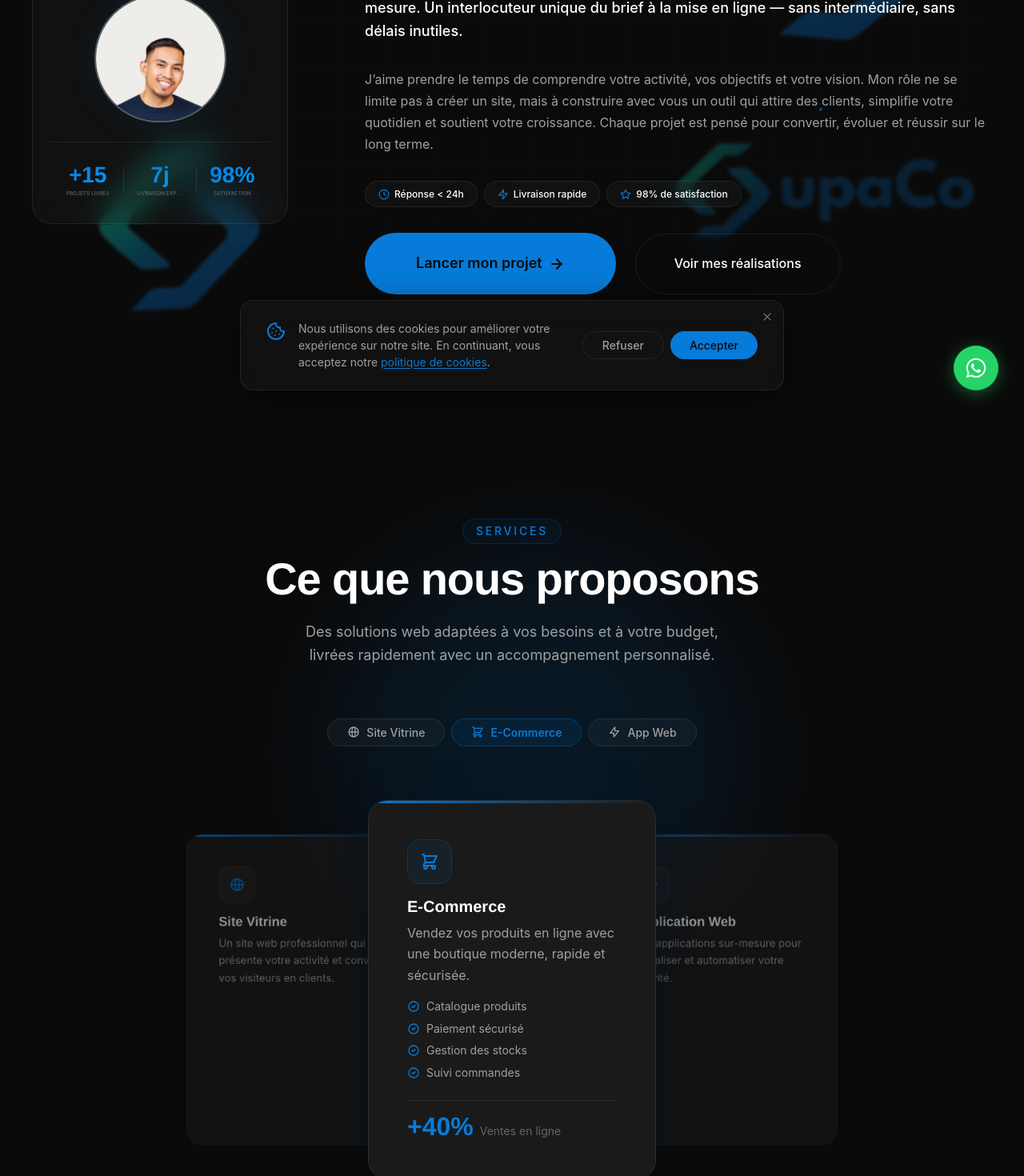
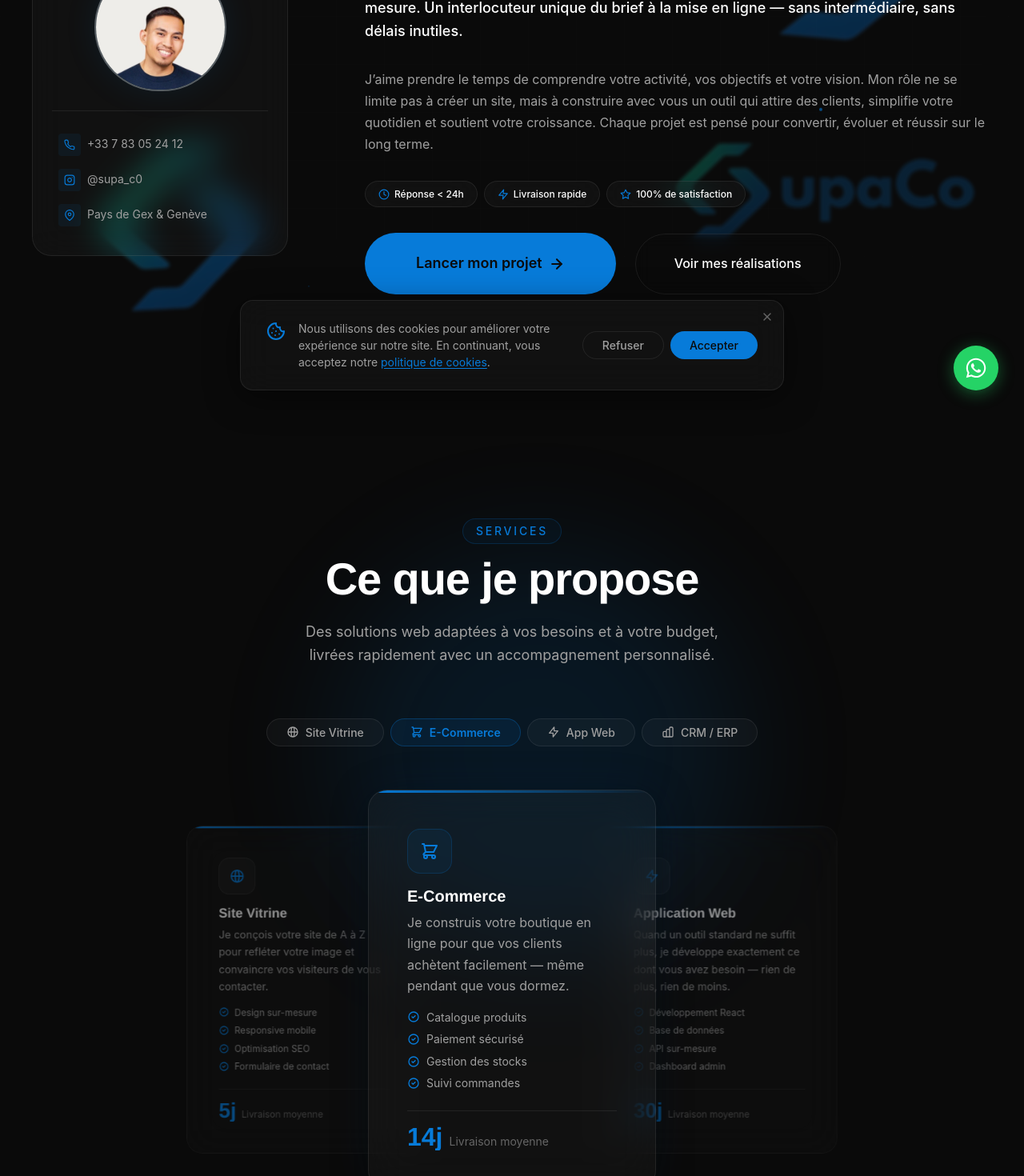
Before and after one commit to SupaKd/supaco, a React (Vite) app: page / in a window 1280 px wide. Shown: the part 280-1750 px from the top of the page at 80% size. Built offline with nearby package versions, Linux system fonts and the light colour scheme; a web font is replaced by a local one.

Commit message:
optimisation

```diff
--- a/src/components/Hero.jsx
+++ b/src/components/Hero.jsx
@@ -52,7 +52,7 @@ const badges = [
         <path d="M12 2l3.09 6.26L22 9.27l-5 4.87 1.18 6.88L12 17.77l-6.18 3.25L7 14.14 2 9.27l6.91-1.01L12 2z" />
       </svg>
     ),
-    label: "98% de satisfaction",
+    label: "100% de satisfaction",
   },
 ];
 
@@ -140,21 +140,66 @@ const Hero = memo(() => {
               </div>
             </div>
 
-            {/* Stats sous la photo */}
-            <div className="hero__stats">
-              <div className="hero__stat">
-                <strong>+15</strong>
-                <span>Projets livrés</span>
-              </div>
-              <div className="hero__stat-divider"></div>
-              <div className="hero__stat">
-                <strong>7j</strong>
-                <span>Livraison express</span>
-              </div>
-              <div className="hero__stat-divider"></div>
-              <div className="hero__stat">
-                <strong>98%</strong>
-                <span>Satisfaction</span>
+            {/* Contacts */}
+            <div className="hero__contacts">
+              <a href="tel:+33600000000" className="hero__contact-item">
+                <span className="hero__contact-icon">
+                  <svg
+                    width="14"
+                    height="14"
+                    viewBox="0 0 24 24"
+                    fill="none"
+                    stroke="currentColor"
+                    strokeWidth="2"
+                    strokeLinecap="round"
+                    strokeLinejoin="round"
+                  >
+                    <path d="M22 16.92v3a2 2 0 0 1-2.18 2 19.79 19.79 0 0 1-8.63-3.07A19.5 19.5 0 0 1 4.69 13a19.79 19.79 0 0 1-3.07-8.67A2 2 0 0 1 3.6 2h3a2 2 0 0 1 2 1.72c.127.96.361 1.903.7 2.81a2 2 0 0 1-.45 2.11L7.91 9.91a16 16 0 0 0 6.18 6.18l.97-.97a2 2 0 0 1 2.11-.45c.907.339 1.85.573 2.81.7A2 2 0 0 1 22 16.92z" />
+                  </svg>
+                </span>
+                <span>+33 7 83 05 24 12</span>
+              </a>
+              <a
+                href="https://www.instagram.com/supa_c0/"
+                target="_blank"
+                rel="noopener noreferrer"
+                className="hero__contact-item"
+              >
+                <span className="hero__contact-icon">
+                  <svg
+                    width="14"
+                    height="14"
+                    viewBox="0 0 24 24"
+                    fill="none"
+                    stroke="currentColor"
+                    strokeWidth="2"
+                    strokeLinecap="round"
+                    strokeLinejoin="round"
+                  >
+                    <rect x="2" y="2" width="20" height="20" rx="5" ry="5" />
+                    <path d="M16 11.37A4 4 0 1 1 12.63 8 4 4 0 0 1 16 11.37z" />
+                    <line x1="17.5" y1="6.5" x2="17.51" y2="6.5" />
+                  </svg>
+                </span>
+                <span>@supa_c0</span>
+              </a>
+              <div className="hero__contact-item hero__contact-item--location">
+                <span className="hero__contact-icon">
+                  <svg
+                    width="14"
+                    height="14"
+                    viewBox="0 0 24 24"
+                    fill="none"
+                    stroke="currentColor"
+                    strokeWidth="2"
+                    strokeLinecap="round"
+                    strokeLinejoin="round"
+                  >
+                    <path d="M21 10c0 7-9 13-9 13s-9-6-9-13a9 9 0 0 1 18 0z" />
+                    <circle cx="12" cy="10" r="3" />
+                  </svg>
+                </span>
+                <span>Pays de Gex &amp; Genève</span>
               </div>
             </div>
           </div>
--- a/src/components/Projects.jsx
+++ b/src/components/Projects.jsx
@@ -1,6 +1,6 @@
-import { useState, useRef, memo, useCallback, useMemo } from "react";
+import { useState, useRef, memo, useCallback, useMemo, useEffect } from "react";
 import { motion, useInView, AnimatePresence } from "framer-motion";
-import { HiOutlineExternalLink } from "react-icons/hi";
+import { HiOutlineExternalLink, HiOutlineArrowRight } from "react-icons/hi";
 
 // Ajoute &fm=webp&auto=format aux URLs Unsplash pour forcer le format WebP
 const optimizeUnsplashUrl = (url) => {
@@ -23,7 +23,9 @@ const ProjectImage = memo(({ src, alt }) => {
       <img
         src={optimizedSrc}
         alt={alt}
-        className={`projects__item-image ${isLoaded ? "projects__item-image--loaded" : ""}`}
+        className={`projects__item-image ${
+          isLoaded ? "projects__item-image--loaded" : ""
+        }`}
         loading="lazy"
         decoding="async"
         onLoad={() => setIsLoaded(true)}
@@ -57,10 +59,10 @@ const ProjectItem = memo(({ project, index, variants, onProjectClick }) => {
       role="link"
       tabIndex={0}
       aria-label={`Voir le projet ${project.title}`}
-      onKeyDown={(e) => e.key === 'Enter' && handleClick()}
+      onKeyDown={(e) => e.key === "Enter" && handleClick()}
     >
       <span className="projects__item-number">
-        {String(index + 1).padStart(2, '0')}
+        {String(index + 1).padStart(2, "0")}
       </span>
 
       <ProjectImage src={project.image} alt={project.title} />
@@ -88,35 +90,25 @@ ProjectItem.displayName = "ProjectItem";
 
 const Projects = () => {
   const ref = useRef(null);
+  const listRef = useRef(null);
   const isInView = useInView(ref, { once: true, margin: "-100px" });
   const [activeFilter, setActiveFilter] = useState("all");
   const [showAll, setShowAll] = useState(false);
+  const [showSwipeHint, setShowSwipeHint] = useState(true);
   const INITIAL_COUNT = 3;
+
+  useEffect(() => {
+    const el = listRef.current;
+    if (!el) return;
+    const onScroll = () => {
+      if (el.scrollLeft > 30) setShowSwipeHint(false);
+    };
+    el.addEventListener("scroll", onScroll, { passive: true });
+    return () => el.removeEventListener("scroll", onScroll);
+  }, []);
 
   const projects = useMemo(
     () => [
-      {
-        id: 6,
-        title: "Le Comptoir",
-        description:
-          "Site vitrine élégant pour un restaurant, avec présentation du menu et ambiance soignée",
-        image:
-          "https://images.unsplash.com/photo-1414235077428-338989a2e8c0?w=600&h=400&fit=crop&q=75",
-        tags: ["Site Vitrine", "Restaurant"],
-        category: "vitrine",
-        url: "https://restaurant-t.vercel.app/",
-      },
-      {
-        id: 1,
-        title: "Restaurant Sabai",
-        description:
-          "Application web complète de commande en ligne pour un restaurant de cuisine asiatique authentique à Thoiry",
-        image:
-          "https://images.unsplash.com/photo-1562565652-a0d8f0c59eb4?w=600&h=400&fit=crop&q=75",
-        tags: ["Application Web", "Restaurant"],
-        category: "app",
-        url: "https://sabai-thoiry.com/",
-      },
       {
         id: 2,
         title: "Bellifood",
@@ -127,16 +119,6 @@ const Projects = () => {
         tags: ["Site Vitrine", "Restaurant"],
         category: "vitrine",
         url: "https://bellifood.com/",
-      },
-      {
-        id: 3,
-        title: "Optical Store",
-        description:
-          "Landing page moderne avec effet 3D pour une boutique de lunettes à Lyon",
-        image: "/optical.webp",
-        tags: ["Site Vitrine", "Lunettes"],
-        category: "vitrine",
-        url: "https://cms-xi-self.vercel.app/",
       },
       {
         id: 4,
@@ -150,6 +132,17 @@ const Projects = () => {
         url: "https://depannage-gemeaux.fr/",
       },
       {
+        id: 6,
+        title: "Le Comptoir",
+        description:
+          "Site vitrine élégant pour un restaurant, avec présentation du menu et ambiance soignée",
+        image:
+          "https://images.unsplash.com/photo-1414235077428-338989a2e8c0?w=600&h=400&fit=crop&q=75",
+        tags: ["Site Vitrine", "Restaurant"],
+        category: "vitrine",
+        url: "https://restaurant-t.vercel.app/",
+      },
+      {
         id: 5,
         title: "Yojeme",
         description:
@@ -159,6 +152,29 @@ const Projects = () => {
         tags: ["Site Vitrine", "Services"],
         category: "vitrine",
         url: "https://www.yojeme.fr/",
+      },
+
+      {
+        id: 3,
+        title: "Optical Store",
+        description:
+          "Landing page moderne avec effet 3D pour une boutique de lunettes à Lyon",
+        image: "/optical.webp",
+        tags: ["Site Vitrine", "Lunettes"],
+        category: "vitrine",
+        url: "https://cms-xi-self.vercel.app/",
+      },
+
+      {
+        id: 1,
+        title: "Restaurant Sabai",
+        description:
+          "Application web complète de commande en ligne pour un restaurant de cuisine asiatique authentique à Thoiry",
+        image:
+          "https://images.unsplash.com/photo-1562565652-a0d8f0c59eb4?w=600&h=400&fit=crop&q=75",
+        tags: ["Application Web", "Restaurant"],
+        category: "app",
+        url: "https://sabai-thoiry.com/",
       },
     ],
     []
@@ -238,7 +254,11 @@ const Projects = () => {
             {filters.map((filter) => (
               <button
                 key={filter.id}
-                className={`projects__filter-btn${activeFilter === filter.id ? " projects__filter-btn--active" : ""}`}
+                className={`projects__filter-btn${
+                  activeFilter === filter.id
+                    ? " projects__filter-btn--active"
+                    : ""
+                }`}
                 onClick={() => handleFilterChange(filter.id)}
               >
                 {filter.label}
@@ -247,8 +267,10 @@ const Projects = () => {
           </motion.div>
         </motion.div>
 
+        <div className="projects__list-wrapper">
           <motion.div
             className="projects__list"
+            ref={listRef}
             initial={{ opacity: 0 }}
             animate={isInView ? { opacity: 1 } : {}}
             transition={{ duration: 0.25, delay: 0.1 }}
@@ -265,6 +287,23 @@ const Projects = () => {
               ))}
             </AnimatePresence>
           </motion.div>
+
+          {/* Indicateur swipe — mobile uniquement */}
+          <AnimatePresence>
+            {showSwipeHint && (
+              <motion.div
+                className="projects__swipe-hint"
+                initial={{ opacity: 0, y: 8 }}
+                animate={{ opacity: 1, y: 0 }}
+                exit={{ opacity: 0, y: 8 }}
+                transition={{ delay: 0.5, duration: 0.3 }}
+              >
+                <HiOutlineArrowRight className="projects__swipe-hint-icon" />
+                <span>Glissez pour voir plus</span>
+              </motion.div>
+            )}
+          </AnimatePresence>
+        </div>
 
         {totalFiltered > INITIAL_COUNT && (
           <div className="projects__show-more">
--- a/src/components/Service.jsx
+++ b/src/components/Service.jsx
@@ -5,6 +5,7 @@ import {
   HiOutlineShoppingCart,
   HiOutlineLightningBolt,
   HiOutlineCheckCircle,
+  HiOutlineChartBar,
 } from "react-icons/hi";
 
 const SERVICES = [
@@ -14,7 +15,7 @@ const SERVICES = [
     label: "Site Vitrine",
     title: "Site Vitrine",
     description:
-      "Un site web professionnel qui présente votre activité et convertit vos visiteurs en clients.",
+      "Je conçois votre site de A à Z pour refléter votre image et convaincre vos visiteurs de vous contacter.",
     features: [
       "Design sur-mesure",
       "Responsive mobile",
@@ -30,14 +31,14 @@ const SERVICES = [
     label: "E-Commerce",
     title: "E-Commerce",
     description:
-      "Vendez vos produits en ligne avec une boutique moderne, rapide et sécurisée.",
+      "Je construis votre boutique en ligne pour que vos clients achètent facilement — même pendant que vous dormez.",
     features: [
       "Catalogue produits",
       "Paiement sécurisé",
       "Gestion des stocks",
       "Suivi commandes",
     ],
-    stat: { value: "+40%", label: "Ventes en ligne" },
+    stat: { value: "14j", label: "Livraison moyenne" },
     color: "var(--color-accent-primary)",
   },
   {
@@ -46,14 +47,30 @@ const SERVICES = [
     label: "App Web",
     title: "Application Web",
     description:
-      "Des applications sur-mesure pour digitaliser et automatiser votre activité.",
+      "Quand un outil standard ne suffit plus, je développe exactement ce dont vous avez besoin — rien de plus, rien de moins.",
     features: [
       "Développement React",
       "Base de données",
       "API sur-mesure",
       "Dashboard admin",
     ],
-    stat: { value: "100%", label: "Sur-mesure" },
+    stat: { value: "30j", label: "Livraison moyenne" },
+    color: "var(--color-accent-primary)",
+  },
+  {
+    id: "crm-erp",
+    icon: HiOutlineChartBar,
+    label: "CRM / ERP",
+    title: "CRM / ERP",
+    description:
+      "Je centralise tout ce qui compte pour vous : vos clients, vos ventes, votre activité — dans un seul outil pensé pour vous.",
+    features: [
+      "Gestion des contacts",
+      "Suivi des ventes",
+      "Gestion des stocks",
+      "Tableaux de bord",
+    ],
+    stat: { value: "30j", label: "Livraison moyenne" },
     color: "var(--color-accent-primary)",
   },
 ];
@@ -62,7 +79,8 @@ function getPosition(idx, active, total) {
   const diff = (idx - active + total) % total;
   if (diff === 0) return "center";
   if (diff === 1) return "right";
-  return "left";
+  if (diff === total - 1) return "left";
+  return "far-left";
 }
 
 const cardVariants = {
@@ -85,6 +103,13 @@ const cardVariants = {
     scale: 0.82,
     opacity: 0.55,
     zIndex: 5,
+    transition: { duration: 0.25, ease: [0.4, 0, 0.2, 1] },
+  },
+  "far-left": {
+    x: "-130%",
+    scale: 0.68,
+    opacity: 0,
+    zIndex: 1,
     transition: { duration: 0.25, ease: [0.4, 0, 0.2, 1] },
   },
 };
@@ -128,16 +153,16 @@ const ServiceCard = memo(({ service, position, active, onClick }) => {
       {/* Description — visible sur toutes les cards */}
       <p className="services__card-description">{service.description}</p>
 
-      {/* Corps — visible uniquement sur la card centrale, disparaît instantanément sinon */}
+      {/* Corps — visible sur toutes les cards */}
       <div
         className="services__card-body"
-        aria-hidden={!isCenter}
-        style={{ visibility: isCenter ? "visible" : "hidden" }}
+        aria-hidden={false}
+        style={{ visibility: "visible" }}
       >
         <motion.div
           key={active}
           initial={isCenter ? { opacity: 0 } : false}
-          animate={isCenter ? { opacity: 1 } : { opacity: 0 }}
+          animate={{ opacity: 1 }}
           transition={{ duration: 0.2 }}
           className="services__card-body-inner"
         >
@@ -231,7 +256,7 @@ const Services = () => {
           animate={isInView ? "visible" : "hidden"}
         >
           <span className="services__label">Services</span>
-          <h2 className="services__title">Ce que nous proposons</h2>
+          <h2 className="services__title">Ce que je propose</h2>
           <p className="services__subtitle">
             Des solutions web adaptées à vos besoins et à votre budget, livrées
             rapidement avec un accompagnement personnalisé.
--- a/src/components/Stats.jsx
+++ b/src/components/Stats.jsx
@@ -60,14 +60,14 @@ const Stats = () => {
     () => [
       {
         icon: <HiOutlineRocketLaunch size={28} />,
-        value: 15,
+        value: 9,
         suffix: "+",
         prefix: "",
         label: "Projets livrés",
       },
       {
         icon: <HiOutlineFaceSmile size={28} />,
-        value: 98,
+        value: 100,
         suffix: "%",
         prefix: "",
         label: "Clients satisfaits",
--- a/src/styles/components/_hero.scss
+++ b/src/styles/components/_hero.scss
@@ -520,62 +520,48 @@
     }
   }
 
-  // Stats — intégrées dans la card photo
-  &__stats {
+  // Contacts — intégrés dans la card photo
+  &__contacts {
     display: flex;
-    align-items: center;
-    justify-content: space-between;
+    flex-direction: column;
+    gap: $space-sm;
     padding-top: $space-lg;
     border-top: 1px solid var(--glass-border);
     width: 100%;
     box-sizing: border-box;
   }
 
-  &__stat {
+  &__contact-item {
     display: flex;
-    flex-direction: column;
     align-items: center;
-    gap: 2px;
-    flex: 1;
-    min-width: 0;
-    padding: 0rem 1rem;
+    gap: $space-sm;
+    font-family: $font-body;
+    font-size: $font-size-sm;
+    color: var(--color-text-secondary);
+    text-decoration: none;
+    padding: $space-xs $space-sm;
+    border-radius: $radius-md;
+    transition: all $transition-fast;
 
-    strong {
-      font-family: $font-display;
-      font-size: clamp(1.25rem, 3vw, 1.75rem);
-      font-weight: 700;
-      @include gradient-text;
-      line-height: 1.2;
-
-      [data-theme="light"] & {
-        background: linear-gradient(
-          135deg,
-          var(--color-accent-primary) 0%,
-          var(--color-accent-secondary) 100%
-        );
-        -webkit-background-clip: text;
-        -webkit-text-fill-color: transparent;
-        background-clip: text;
-      }
+    &:not(&--location):hover {
+      color: var(--color-accent-primary);
+      background: rgba($color-accent-primary, 0.06);
     }
 
-    span {
-      font-size: 0.4rem;
-      color: var(--color-text-muted);
-      text-transform: uppercase;
-      letter-spacing: 0.01em;
-      font-weight: 500;
-      white-space: nowrap;
-      overflow: hidden;
-      text-overflow: ellipsis;
-      max-width: 100%;
+    &--location {
+      cursor: default;
     }
   }
 
-  &__stat-divider {
-    width: 1px;
-    height: 32px;
-    background: var(--glass-border);
+  &__contact-icon {
+    display: flex;
+    align-items: center;
+    justify-content: center;
+    width: 28px;
+    height: 28px;
+    border-radius: $radius-sm;
+    background: rgba($color-accent-primary, 0.08);
+    color: var(--color-accent-primary);
     flex-shrink: 0;
   }
 
--- a/src/styles/components/_services.scss
+++ b/src/styles/components/_services.scss
@@ -163,7 +163,9 @@
     position: absolute;
     width: 360px;
     padding: $space-2xl;
-    background: var(--color-bg-tertiary);
+    background: var(--glass-bg);
+    backdrop-filter: blur(25px);
+    -webkit-backdrop-filter: blur(25px);
     border: 1px solid var(--glass-border);
     border-radius: $radius-xl;
     overflow: hidden;
@@ -176,7 +178,8 @@
       max-width: 420px;
 
       &--left,
-      &--right {
+      &--right,
+      &--far-left {
         display: none;
       }
     }
@@ -192,6 +195,10 @@
       &:hover {
         opacity: 0.72 !important;
       }
+    }
+
+    &--far-left {
+      pointer-events: none;
     }
   }
 
```
Also changed, not shown: src/App.jsx (+4 -3 lines), src/styles/components/_projects.scss (+32 -0 lines). Lines whose indentation alone changed are shown as unchanged.
